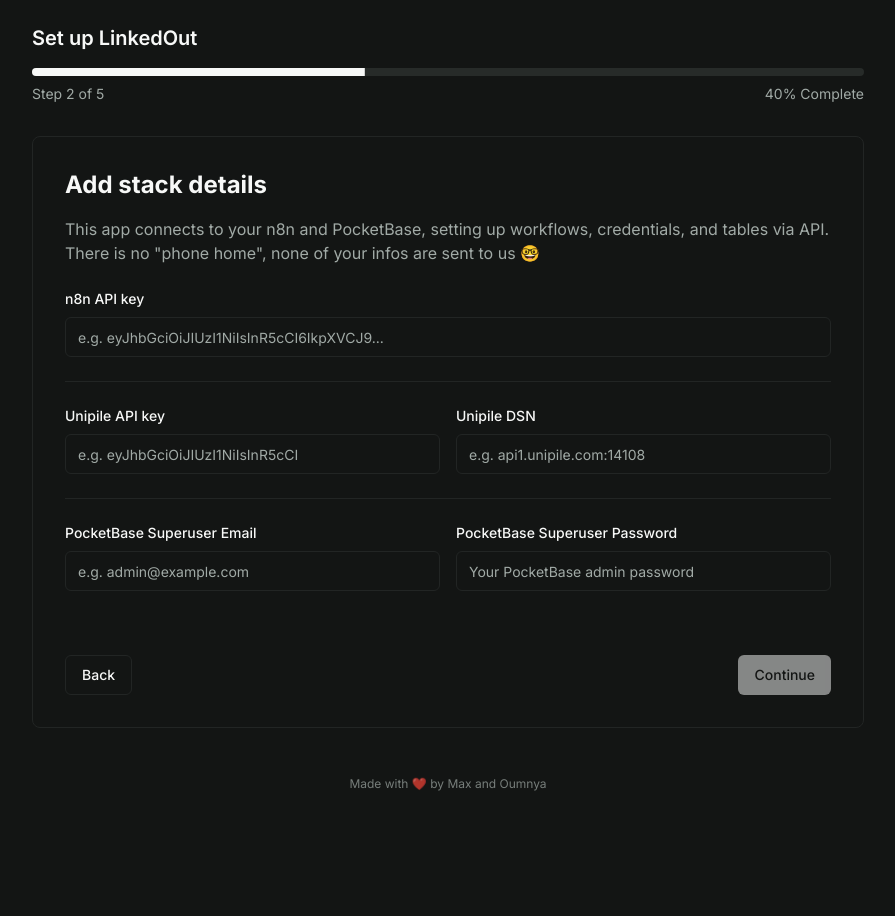
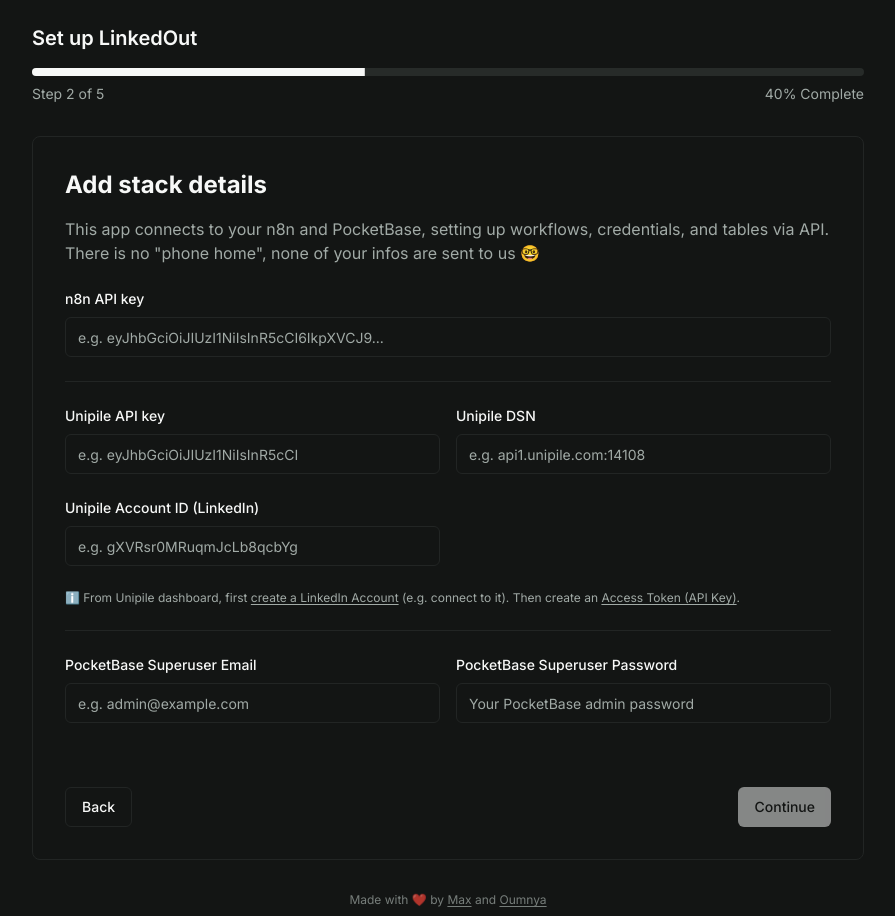
Before and after one commit to yasir2000/linkedout, a Next.js app in the folder frontend/: page /setup/details in a window 1280 px wide. Shown: the whole page, without its empty margins (192-1087 px from the left). Before the commit the page ends 800 px from the top, so only its background shows below. Built offline with nearby package versions, Linux system fonts and the light colour scheme.

Commit message:
Added unipileAccountId to /setup

```diff
--- a/frontend/app/contexts/setup-context.tsx
+++ b/frontend/app/contexts/setup-context.tsx
@@ -15,6 +15,8 @@
   setPocketbaseSuperuserEmail: (value: string) => void;
   pocketbaseSuperuserPassword: string;
   setPocketbaseSuperuserPassword: (value: string) => void;
+  unipileAccountId: string;
+  setUnipileAccountId: (value: string) => void;
 
   // Step 2: n8n
   n8nSetupComplete: boolean;
@@ -49,6 +51,7 @@
   const [unipileDsn, setUnipileDsn] = useState('');
   const [pocketbaseSuperuserEmail, setPocketbaseSuperuserEmail] = useState('');
   const [pocketbaseSuperuserPassword, setPocketbaseSuperuserPassword] = useState('');
+  const [unipileAccountId, setUnipileAccountId] = useState<string>('');
 
   // Step 2: n8n
   const [n8nSetupComplete, setN8nSetupComplete] = useState(false);
@@ -96,6 +99,8 @@
         setPocketbaseServiceUsername,
         pocketbaseServicePassword,
         setPocketbaseServicePassword,
+        unipileAccountId,
+        setUnipileAccountId,
         currentStep,
         setCurrentStep,
         goToNextStep,
--- a/frontend/app/globals.css
+++ b/frontend/app/globals.css
@@ -57,3 +57,14 @@
     @apply bg-background text-foreground;
   }
 }
+
+a:not(.no-underline):not(button) {
+  text-decoration: underline;
+  text-underline-offset: 2px;
+
+  transition: opacity 0.2s ease;
+}
+
+a:not(.no-underline):not(button):hover {
+  opacity: 0.8;
+}
--- a/frontend/app/setup/details/page.tsx
+++ b/frontend/app/setup/details/page.tsx
@@ -15,6 +15,7 @@
   unipileDsn: z.string().min(1, "Unipile DSN is required"),
   pocketbaseSuperuserEmail: z.string().email("Invalid email address").min(1, "PocketBase Superuser Email is required"),
   pocketbaseSuperuserPassword: z.string().min(1, "PocketBase Superuser Password is required"),
+  unipileAccountId: z.string().min(1, "Unipile Account ID is required"),
 });
 
 export default function DetailsPage() {
@@ -26,6 +27,7 @@
     unipileDsn, setUnipileDsn,
     pocketbaseSuperuserEmail, setPocketbaseSuperuserEmail,
     pocketbaseSuperuserPassword, setPocketbaseSuperuserPassword,
+    unipileAccountId, setUnipileAccountId,
     goToNextStep
   } = useSetup();
 
@@ -35,6 +37,7 @@
     unipileDsn?: string;
     pocketbaseSuperuserEmail?: string;
     pocketbaseSuperuserPassword?: string;
+    unipileAccountId?: string;
   }>({});
 
   const [isSubmitting, setIsSubmitting] = useState(false);
@@ -46,7 +49,8 @@
         unipileApiKey,
         unipileDsn,
         pocketbaseSuperuserEmail,
-        pocketbaseSuperuserPassword
+        pocketbaseSuperuserPassword,
+        unipileAccountId,
       });
       setErrors({});
       return true;
@@ -144,8 +148,31 @@
               <p className="text-sm text-destructive mt-1">{errors.unipileDsn}</p>
             )}
           </div>
+
         </div>
-
+        <div className="mt-4">
+          <div className="grid grid-cols-1 md:grid-cols-2 gap-4">
+            <div>
+              <label className="block text-sm font-medium mb-2">
+                Unipile Account ID (LinkedIn)
+              </label>
+              <Input
+                value={unipileAccountId}
+                onChange={(e) => setUnipileAccountId(e.target.value)}
+                placeholder="e.g. gXVRsr0MRuqmJcLb8qcbYg"
+                className={`w-full ${errors.unipileAccountId ? 'border-destructive' : ''}`}
+              />
+              {errors.unipileAccountId && (
+                <p className="text-sm text-destructive mt-1">{errors.unipileAccountId}</p>
+              )}
+            </div>
+          </div>
+        </div>
+        <div className="mt-2">
+            <p className="text-xs text-muted-foreground">
+            ℹ️ From Unipile dashboard, first <a href="https://dashboard.unipile.com/accounts" target='_blank'>create a LinkedIn Account</a> (e.g. connect to it). Then create an <a href="https://dashboard.unipile.com/access-tokens" target='_blank'>Access Token (API Key)</a>.
+            </p>
+          </div>
         <div className="border-t pt-6">
           <div className="grid grid-cols-1 md:grid-cols-2 gap-4">
             <div>
@@ -190,7 +217,7 @@
         <Button
           onClick={handleContinue}
           disabled={isSubmitting || !n8nApiKey || !unipileApiKey || !unipileDsn ||
-                   !pocketbaseSuperuserEmail || !pocketbaseSuperuserPassword}
+                   !pocketbaseSuperuserEmail || !pocketbaseSuperuserPassword || !unipileAccountId}
         >
           {isSubmitting ? 'Saving...' : 'Continue'}
         </Button>
--- a/frontend/app/setup/n8n/add-unipile-credential.ts
+++ b/frontend/app/setup/n8n/add-unipile-credential.ts
@@ -4,6 +4,7 @@
 export async function addUnipileCredential(
   n8nApiKey: string,
   unipileApiKey: string,
+  unipileAccountId: string,
   setError: (error: string | null) => void
 ): Promise<boolean> {
   try {
@@ -37,6 +38,7 @@
 
     const result = await response.json();
     localStorage.setItem('unipileCredentialId', result.id);
+    localStorage.setItem('unipileAccountId', unipileAccountId);
 
     return true;
   } catch (error) {
--- a/frontend/app/setup/n8n/import-workflows.ts
+++ b/frontend/app/setup/n8n/import-workflows.ts
@@ -5,7 +5,8 @@
   n8nApiKey: string,
   unipileCredentialId: string | null,
   setError: (error: string | null) => void,
-  unipileDsn: string | null = null // Add unipileDsn parameter with default value
+  unipileDsn: string | null = null,
+  unipileAccountId: string | null = null // Add this parameter
 ): Promise<boolean> {
   try {
     console.log("Importing workflows to n8n...");
@@ -32,11 +33,15 @@
 
     console.log("Using Unipile DSN URL for replacements:", unipileDsnUrl);
 
-    // Define replacements map (easy to extend in the future)
+    // Get account ID from parameter or localStorage
+    const accountId = unipileAccountId || localStorage.getItem('unipileAccountId') || "";
+
+    // Define replacements map with the account ID
     const replacements = {
       "****POCKETBASE_BASE_URL****": process.env.NEXT_PUBLIC_POCKETBASE_URL || "",
       "****UNIPILE_CREDENTIAL_ID****": unipileCredentialId,
       "****UNIPILE_DSN_URL****": unipileDsnUrl,
+      "****UNIPILE_ACCOUNT_ID****": accountId,
       "****POCKETBASE_SERVICE_USER_EMAIL****": process.env.POCKETBASE_SERVICE_USER_EMAIL || "",
       "****POCKETBASE_SERVICE_USER_PASSWORD****": process.env.POCKETBASE_SERVICE_USER_PASSWORD || ""
     };
@@ -46,6 +51,7 @@
       "POCKETBASE_BASE_URL": process.env.NEXT_PUBLIC_POCKETBASE_URL || "",
       "UNIPILE_CREDENTIAL_ID": unipileCredentialId,
       "UNIPILE_DSN_URL": unipileDsnUrl,
+      "UNIPILE_ACCOUNT_ID": accountId,
       "POCKETBASE_SERVICE_USER_EMAIL": process.env.POCKETBASE_SERVICE_USER_EMAIL || "",
       "POCKETBASE_SERVICE_USER_PASSWORD": "***REDACTED***"
     });
--- a/frontend/app/setup/n8n/page.tsx
+++ b/frontend/app/setup/n8n/page.tsx
@@ -18,6 +18,7 @@
   const {
     n8nApiKey,
     unipileApiKey,
+    unipileAccountId,
     unipileDsn,
     goToNextStep,
     currentStep,
@@ -89,6 +90,7 @@
       const unipileCredentialResult = await addUnipileCredential(
         n8nApiKey,
         unipileApiKey,
+        unipileAccountId,
         setError
       );
       // Add delay before updating status
@@ -108,7 +110,8 @@
         n8nApiKey,
         unipileCredentialId,
         setError,
-        unipileDsn
+        unipileDsn,
+        unipileAccountId
       );
       await new Promise(resolve => setTimeout(resolve, 1000));
       setWorkflowsStatus(workflowsResult ? 'success' : 'error');
--- a/frontend/app/setup/pocketbase/create-message-ingress-workflow.ts
+++ b/frontend/app/setup/pocketbase/create-message-ingress-workflow.ts
@@ -7,7 +7,8 @@
   pocketbaseServiceUsername: string,
   pocketbaseServicePassword: string,
   setError: (error: string | null) => void,
-  unipileDsn: string | null = null // Add unipileDsn parameter with default value
+  unipileDsn: string | null = null,
+  unipileAccountId: string | null = null // Add this parameter
 ): Promise<boolean> {
   try {
     console.log("Creating message ingress workflow in n8n...");
@@ -28,14 +29,17 @@
       unipileDsnUrl = `https://${unipileDsnUrl}`;
     }
 
-    // Define replacements map with correct placeholder names
-    // Use static email value and dynamic password from service account
+    // Get account ID from parameter or localStorage
+    const accountId = unipileAccountId || localStorage.getItem('unipileAccountId') || "";
+
+    // Define replacements map with the account ID
     const replacements = {
       "****POCKETBASE_BASE_URL****": process.env.NEXT_PUBLIC_POCKETBASE_URL || "",
       "****UNIPILE_CREDENTIAL_ID****": unipileCredentialId,
-      "****POCKETBASE_SERVICE_USER_EMAIL****": "linkedout-service-user@n8n.io", // Static value as requested
-      "****POCKETBASE_SERVICE_USER_PASSWORD****": pocketbaseServicePassword, // Dynamic password from service account
-      "****UNIPILE_DSN_URL****": unipileDsnUrl // Add this line to replace the DSN URL
+      "****POCKETBASE_SERVICE_USER_EMAIL****": "linkedout-service-user@n8n.io",
+      "****POCKETBASE_SERVICE_USER_PASSWORD****": pocketbaseServicePassword,
+      "****UNIPILE_DSN_URL****": unipileDsnUrl,
+      "****UNIPILE_ACCOUNT_ID****": accountId
     };
 
     console.log("Using replacements:", {
--- a/frontend/app/setup/pocketbase/page.tsx
+++ b/frontend/app/setup/pocketbase/page.tsx
@@ -135,7 +135,8 @@
         serviceUsername,
         servicePassword,
         setError,
-        unipileDsn
+        unipileDsn,
+        localStorage.getItem('unipileAccountId')
       );
       await new Promise(resolve => setTimeout(resolve, 500));
       setMessageIngressStatus(messageIngressResult ? 'success' : 'error');
```
